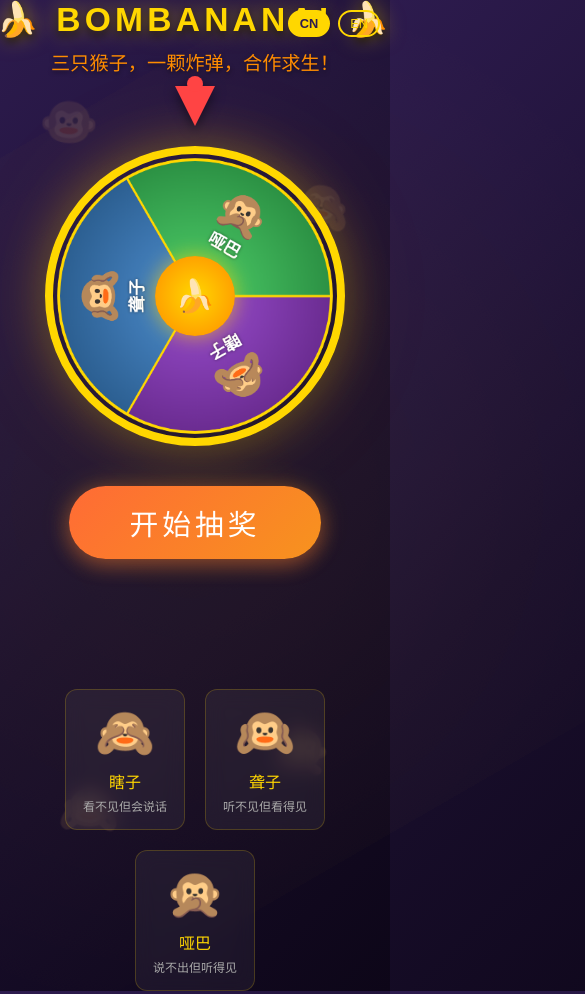
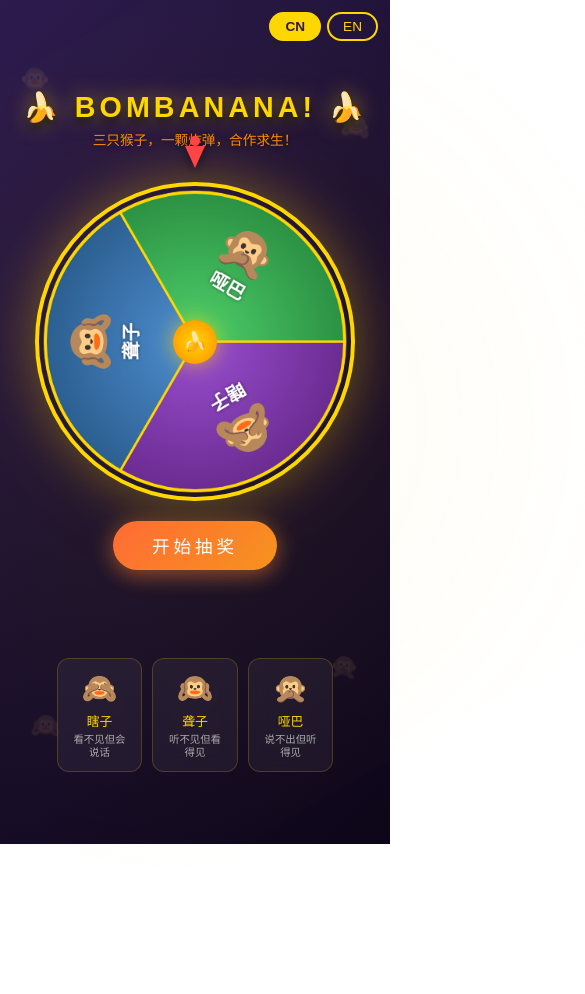
Before and after one commit to TapKeen/BOMBANANA-CharacterWheel, a plain HTML site: page index.html in a window 390 px wide. Shown: the top 994 px of the page, 585 px wide, since content can reach past the window. After the commit the page ends 844 px from the top, so only its background shows below. Drawn offline with Linux system fonts and the light colour scheme; a web font is replaced by a local one.

Commit message:
Make layout fully responsive for mobile and desktop

```diff
--- a/index.html
+++ b/index.html
@@ -2,7 +2,7 @@
 <html lang="zh-CN">
 <head>
     <meta charset="UTF-8">
-    <meta name="viewport" content="width=device-width, initial-scale=1.0">
+    <meta name="viewport" content="width=device-width, initial-scale=1.0, maximum-scale=1.0, user-scalable=no">
     <title>BOMBANANA! Character Wheel</title>
     <style>
         @import url('https://fonts.googleapis.com/css2?family=Zcool+KuaiLe&display=swap');
@@ -11,30 +11,38 @@
             margin: 0;
             padding: 0;
             box-sizing: border-box;
+            -webkit-tap-highlight-color: transparent;
+        }
+
+        html, body {
+            min-height: 100vh;
+            min-height: 100dvh;
         }
 
         body {
-            min-height: 100vh;
             background: linear-gradient(135deg, #2d1b4e 0%, #1a0f2e 50%, #0d0618 100%);
             display: flex;
             flex-direction: column;
             align-items: center;
             justify-content: center;
             font-family: 'Zcool KuaiLe', 'Microsoft YaHei', sans-serif;
-            overflow: hidden;
+            overflow-x: hidden;
+            overflow-y: auto;
             position: relative;
+            padding: 16px;
         }
 
         /* 背景装饰 */
         body::before {
             content: '';
-            position: absolute;
+            position: fixed;
             top: -50%;
             left: -50%;
             width: 200%;
             height: 200%;
             background: radial-gradient(circle, rgba(255,200,0,0.05) 0%, transparent 50%);
             animation: rotate 30s linear infinite;
+            pointer-events: none;
         }
 
         @keyframes rotate {
@@ -43,18 +51,18 @@
         }
 
         .lang-switch {
-            position: absolute;
-            top: 20px;
-            right: 20px;
+            position: fixed;
+            top: 12px;
+            right: 12px;
             z-index: 100;
             display: flex;
-            gap: 8px;
+            gap: 6px;
         }
 
         .lang-switch button {
-            padding: 6px 16px;
+            padding: 5px 14px;
             font-family: 'Zcool KuaiLe', 'Microsoft YaHei', sans-serif;
-            font-size: 0.9rem;
+            font-size: 0.85rem;
             border: 2px solid #ffd700;
             background: transparent;
             color: #ffd700;
@@ -74,13 +82,16 @@
         }
 
         .title {
-            font-size: 3rem;
+            font-size: clamp(1.6rem, 7vw, 3rem);
             color: #ffd700;
             text-shadow: 0 0 20px rgba(255, 215, 0, 0.5), 0 4px 8px rgba(0,0,0,0.8);
-            margin-bottom: 10px;
+            margin-bottom: 6px;
+            margin-top: 40px;
             z-index: 10;
-            letter-spacing: 4px;
+            letter-spacing: clamp(2px, 1vw, 4px);
             animation: pulse 2s ease-in-out infinite;
+            text-align: center;
+            line-height: 1.2;
         }
 
         @keyframes pulse {
@@ -89,19 +100,23 @@
         }
 
         .subtitle {
-            font-size: 1.2rem;
+            font-size: clamp(0.85rem, 3.5vw, 1.2rem);
             color: #ff8c00;
-            margin-bottom: 50px;
+            margin-bottom: clamp(24px, 6vw, 50px);
             z-index: 10;
             text-shadow: 0 2px 4px rgba(0,0,0,0.5);
+            text-align: center;
+            padding: 0 10px;
+            line-height: 1.4;
         }
 
         .wheel-container {
             position: relative;
-            width: 400px;
-            height: 400px;
+            width: min(82vmin, 400px);
+            height: min(82vmin, 400px);
             z-index: 10;
-            margin-top: 20px;
+            margin-top: clamp(8px, 2vw, 20px);
+            flex-shrink: 0;
         }
 
         .wheel {
@@ -111,7 +126,7 @@
             position: relative;
             transition: transform 4s cubic-bezier(0.17, 0.67, 0.12, 0.99);
             box-shadow: 0 0 50px rgba(255, 215, 0, 0.3), 0 0 100px rgba(255, 140, 0, 0.1);
-            border: 8px solid #ffd700;
+            border: clamp(4px, 1.2vmin, 8px) solid #ffd700;
         }
 
         .wheel-center {
@@ -119,8 +134,8 @@
             top: 50%;
             left: 50%;
             transform: translate(-50%, -50%);
-            width: 80px;
-            height: 80px;
+            width: clamp(44px, 11vmin, 80px);
+            height: clamp(44px, 11vmin, 80px);
             background: radial-gradient(circle, #ffd700 0%, #ff8c00 100%);
             border-radius: 50%;
             z-index: 20;
@@ -128,7 +143,7 @@
             display: flex;
             align-items: center;
             justify-content: center;
-            font-size: 2rem;
+            font-size: clamp(1.2rem, 4vmin, 2rem);
         }
 
         .wheel-center::after {
@@ -138,14 +153,14 @@
         /* 指针 */
         .pointer {
             position: absolute;
-            top: -60px;
+            top: clamp(-36px, -9vmin, -60px);
             left: 50%;
             transform: translateX(-50%);
             width: 0;
             height: 0;
-            border-left: 20px solid transparent;
-            border-right: 20px solid transparent;
-            border-top: 40px solid #ff4444;
+            border-left: clamp(10px, 2.5vmin, 20px) solid transparent;
+            border-right: clamp(10px, 2.5vmin, 20px) solid transparent;
+            border-top: clamp(22px, 5.5vmin, 40px) solid #ff4444;
             z-index: 30;
             filter: drop-shadow(0 4px 6px rgba(0,0,0,0.5));
         }
@@ -153,18 +168,19 @@
         .pointer::after {
             content: '';
             position: absolute;
-            top: -50px;
-            left: -8px;
-            width: 16px;
-            height: 16px;
+            top: clamp(-32px, -8vmin, -50px);
+            left: 50%;
+            transform: translateX(-50%);
+            width: clamp(10px, 2.5vmin, 16px);
+            height: clamp(10px, 2.5vmin, 16px);
             background: #ff4444;
             border-radius: 50%;
         }
 
         .spin-btn {
-            margin-top: 40px;
-            padding: 16px 60px;
-            font-size: 1.8rem;
+            margin-top: clamp(20px, 5vw, 40px);
+            padding: clamp(10px, 3vw, 16px) clamp(28px, 10vw, 60px);
+            font-size: clamp(1.1rem, 4vw, 1.8rem);
             font-family: 'Zcool KuaiLe', 'Microsoft YaHei', sans-serif;
             color: #fff;
             background: linear-gradient(135deg, #ff6b35 0%, #f7931e 100%);
@@ -174,7 +190,9 @@
             box-shadow: 0 6px 20px rgba(255, 107, 53, 0.4), 0 0 30px rgba(255, 215, 0, 0.2);
             transition: all 0.3s ease;
             z-index: 10;
-            letter-spacing: 4px;
+            letter-spacing: clamp(2px, 1vw, 4px);
+            white-space: nowrap;
+            touch-action: manipulation;
         }
 
         .spin-btn:hover {
@@ -193,15 +211,16 @@
         }
 
         .result {
-            margin-top: 30px;
-            font-size: 2rem;
+            margin-top: clamp(16px, 4vw, 30px);
+            font-size: clamp(1.1rem, 3.5vw, 2rem);
             color: #ffd700;
             text-align: center;
             z-index: 10;
-            min-height: 80px;
+            min-height: clamp(60px, 15vw, 80px);
             text-shadow: 0 2px 8px rgba(0,0,0,0.8);
             opacity: 0;
             transition: opacity 0.5s ease;
+            padding: 0 10px;
         }
 
         .result.show {
@@ -209,38 +228,40 @@
         }
 
         .result .role-name {
-            font-size: 2.5rem;
+            font-size: clamp(1.4rem, 5vw, 2.5rem);
             color: #ff6b35;
             display: block;
-            margin-top: 10px;
+            margin-top: 8px;
             text-shadow: 0 0 20px rgba(255, 107, 53, 0.5);
         }
 
         .role-info {
-            margin-top: 10px;
-            font-size: 1rem;
+            margin-top: 8px;
+            font-size: clamp(0.75rem, 2.5vw, 1rem);
             color: #ccc;
-            max-width: 500px;
+            max-width: min(90vw, 500px);
             line-height: 1.6;
+            padding: 0 10px;
         }
 
         /* 猴子图标装饰 */
         .monkey-decoration {
-            position: absolute;
-            font-size: 3rem;
-            opacity: 0.15;
+            position: fixed;
+            font-size: clamp(1.5rem, 5vw, 3rem);
+            opacity: 0.12;
             z-index: 1;
             animation: float 6s ease-in-out infinite;
+            pointer-events: none;
         }
 
-        .monkey-1 { top: 10%; left: 10%; animation-delay: 0s; }
-        .monkey-2 { top: 20%; right: 10%; animation-delay: 2s; }
-        .monkey-3 { bottom: 15%; left: 15%; animation-delay: 4s; }
-        .monkey-4 { bottom: 20%; right: 15%; animation-delay: 1s; }
+        .monkey-1 { top: 8%; left: 5%; animation-delay: 0s; }
+        .monkey-2 { top: 15%; right: 5%; animation-delay: 2s; }
+        .monkey-3 { bottom: 12%; left: 8%; animation-delay: 4s; }
+        .monkey-4 { bottom: 18%; right: 8%; animation-delay: 1s; }
 
         @keyframes float {
             0%, 100% { transform: translateY(0) rotate(0deg); }
-            50% { transform: translateY(-20px) rotate(10deg); }
+            50% { transform: translateY(-15px) rotate(8deg); }
         }
 
         /* 粒子效果 */
@@ -268,20 +289,24 @@
         /* 角色卡片预览 */
         .roles-preview {
             display: flex;
-            gap: 20px;
-            margin-top: 20px;
+            gap: clamp(8px, 2.5vw, 20px);
+            margin-top: clamp(12px, 3vw, 20px);
             z-index: 10;
+            flex-wrap: wrap;
+            justify-content: center;
+            padding-bottom: 20px;
         }
 
         .role-card {
             background: rgba(255, 255, 255, 0.05);
             border: 1px solid rgba(255, 215, 0, 0.2);
             border-radius: 12px;
-            padding: 15px;
+            padding: clamp(10px, 3vw, 15px);
             text-align: center;
-            width: 120px;
+            width: clamp(85px, 22vw, 120px);
             backdrop-filter: blur(10px);
             transition: all 0.3s ease;
+            flex-shrink: 0;
         }
 
         .role-card:hover {
@@ -291,27 +316,20 @@
         }
 
         .role-icon {
-            font-size: 3rem;
-            margin-bottom: 8px;
+            font-size: clamp(1.8rem, 6vw, 3rem);
+            margin-bottom: 6px;
         }
 
         .role-card-title {
             color: #ffd700;
-            font-size: 1rem;
+            font-size: clamp(0.8rem, 2.5vw, 1rem);
         }
 
         .role-card-desc {
             color: #aaa;
-            font-size: 0.75rem;
-            margin-top: 4px;
-        }
-
-        @media (max-width: 600px) {
-            .title { font-size: 2rem; }
-            .wheel-container { width: 300px; height: 300px; }
-            .roles-preview { flex-wrap: wrap; justify-content: center; }
-            .lang-switch { top: 10px; right: 10px; }
-            .lang-switch button { padding: 4px 10px; font-size: 0.8rem; }
+            font-size: clamp(0.65rem, 2vw, 0.75rem);
+            margin-top: 3px;
+            line-height: 1.3;
         }
     </style>
 </head>
@@ -495,18 +513,15 @@
             canvas.style.transform = `rotate(${currentRotation}deg)`;
 
             setTimeout(() => {
-                // 指针在上方，对应 canvas 270°
-                // 转盘顺时针旋转了 currentRotation 度
-                // 指针指向的原始角度 = (270 - rotation) mod 360
                 const pointerTargetAngle = (270 - (currentRotation % 360) + 360) % 360;
                 let selectedIndex;
 
                 if (pointerTargetAngle >= 0 && pointerTargetAngle < 120) {
-                    selectedIndex = 0; // 瞎子
+                    selectedIndex = 0;
                 } else if (pointerTargetAngle >= 120 && pointerTargetAngle < 240) {
-                    selectedIndex = 1; // 聋子
+                    selectedIndex = 1;
                 } else {
-                    selectedIndex = 2; // 哑巴
+                    selectedIndex = 2;
                 }
 
                 lastSelectedRoleIndex = selectedIndex;
```
